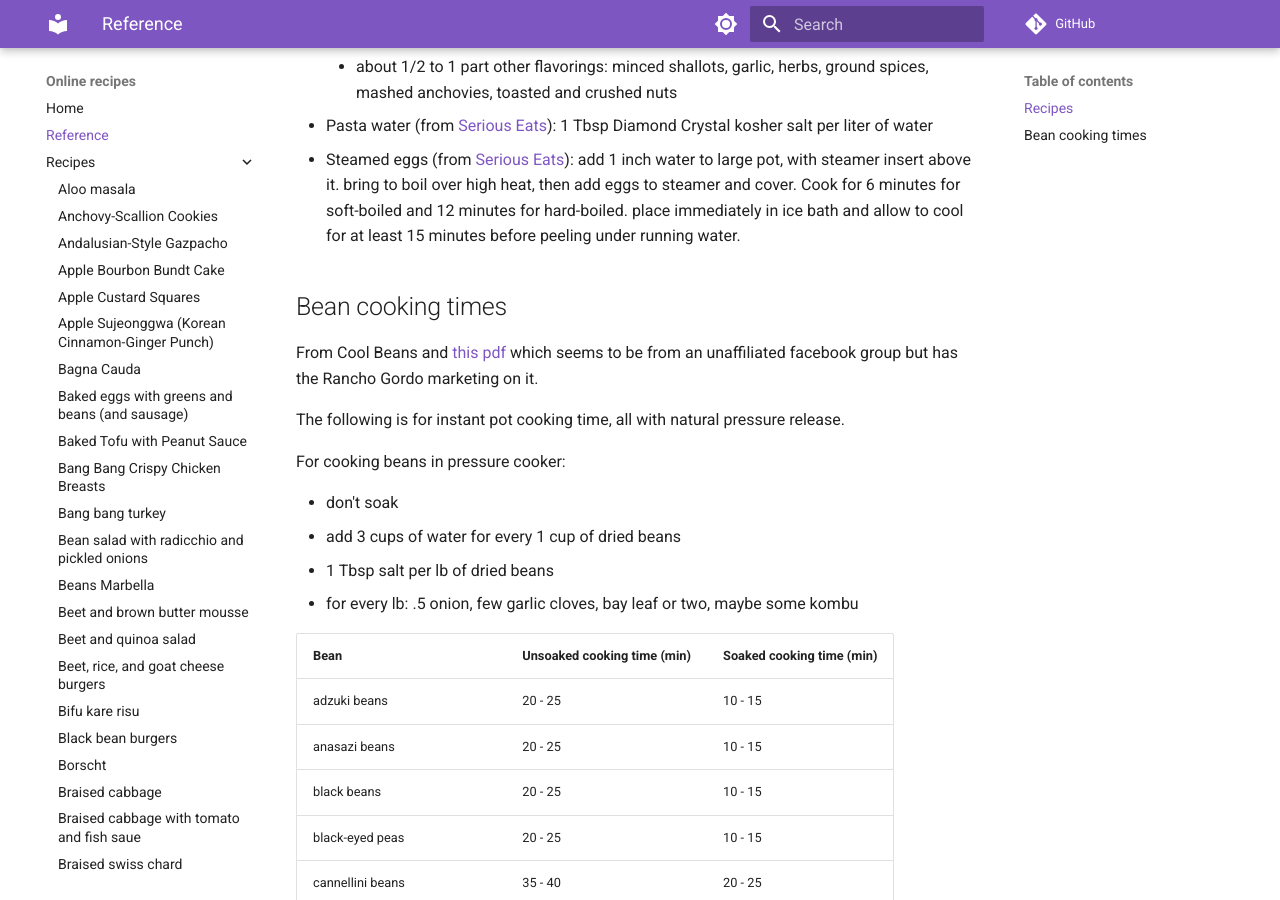
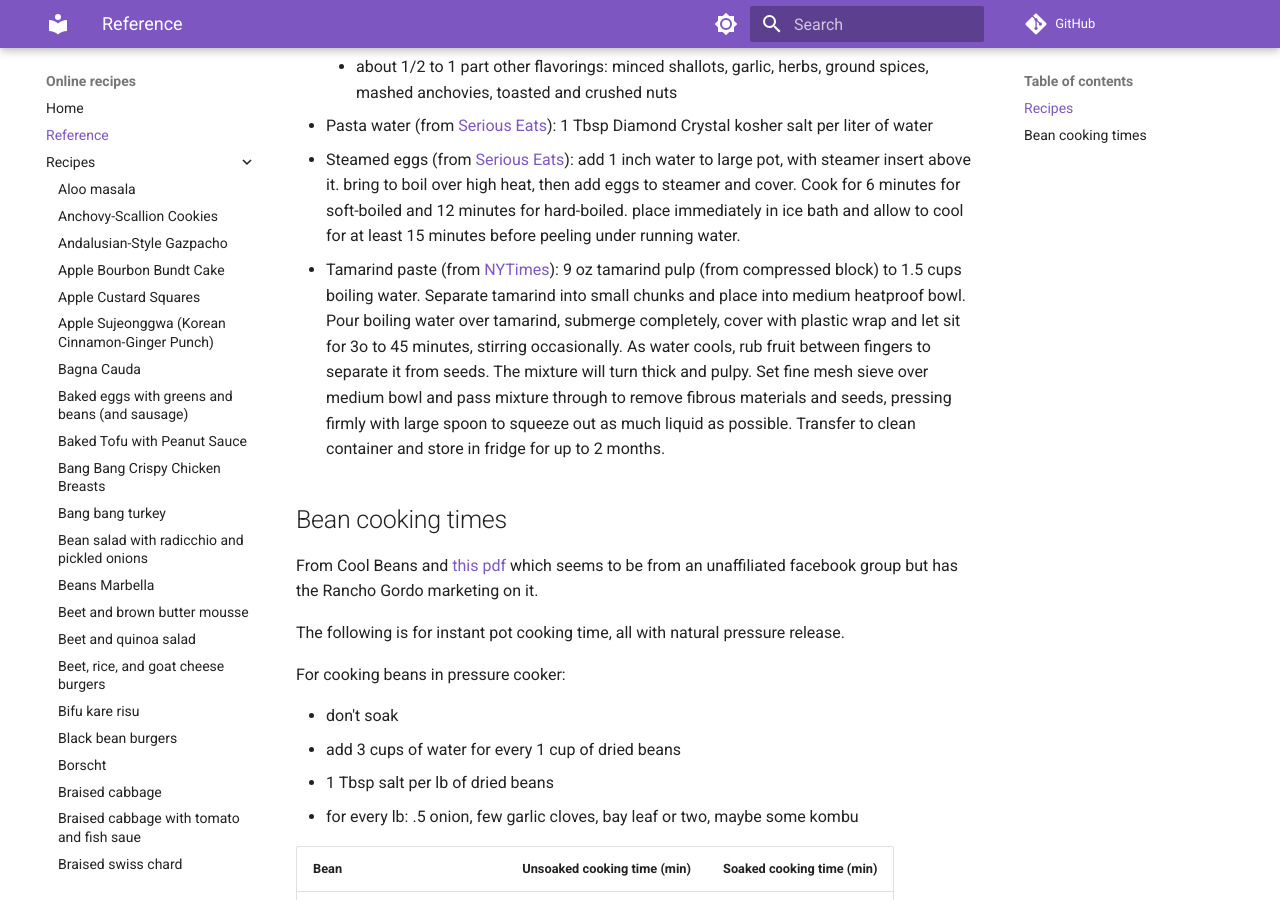
Before and after one commit to billbrod/recipes, an MkDocs documentation site: the page built from docs/reference.md, in a window 1280 px wide and 900 px high, scrolled down 639 px. Built offline with MkDocs 1.6.1 and Material for MkDocs 9.7.7, drawn with Linux system fonts in a browser that asks for light colours; comment, search, counter and statistics services are not loaded.

Commit message:
adds tamarind paste

```diff
--- a/docs/reference.md
+++ b/docs/reference.md
@@ -31,6 +31,16 @@ Short things that I often refer back to.
   heat, then add eggs to steamer and cover. Cook for 6 minutes for soft-boiled
   and 12 minutes for hard-boiled. place immediately in ice bath and allow to
   cool for at least 15 minutes before peeling under running water.
+- Tamarind paste (from
+  [NYTimes](https://cooking.nytimes.com/recipes/1021264-tamarind-paste)): 9 oz
+  tamarind pulp (from compressed block) to 1.5 cups boiling water. Separate
+  tamarind into small chunks and place into medium heatproof bowl. Pour boiling
+  water over tamarind, submerge completely, cover with plastic wrap and let sit
+  for 3o to 45 minutes, stirring occasionally. As water cools, rub fruit between
+  fingers to separate it from seeds. The mixture will turn thick and pulpy. Set
+  fine mesh sieve over medium bowl and pass mixture through to remove fibrous
+  materials and seeds, pressing firmly with large spoon to squeeze out as much
+  liquid as possible. Transfer to clean container and store in fridge for up to 2 months.
 
 ## Bean cooking times
 
```
